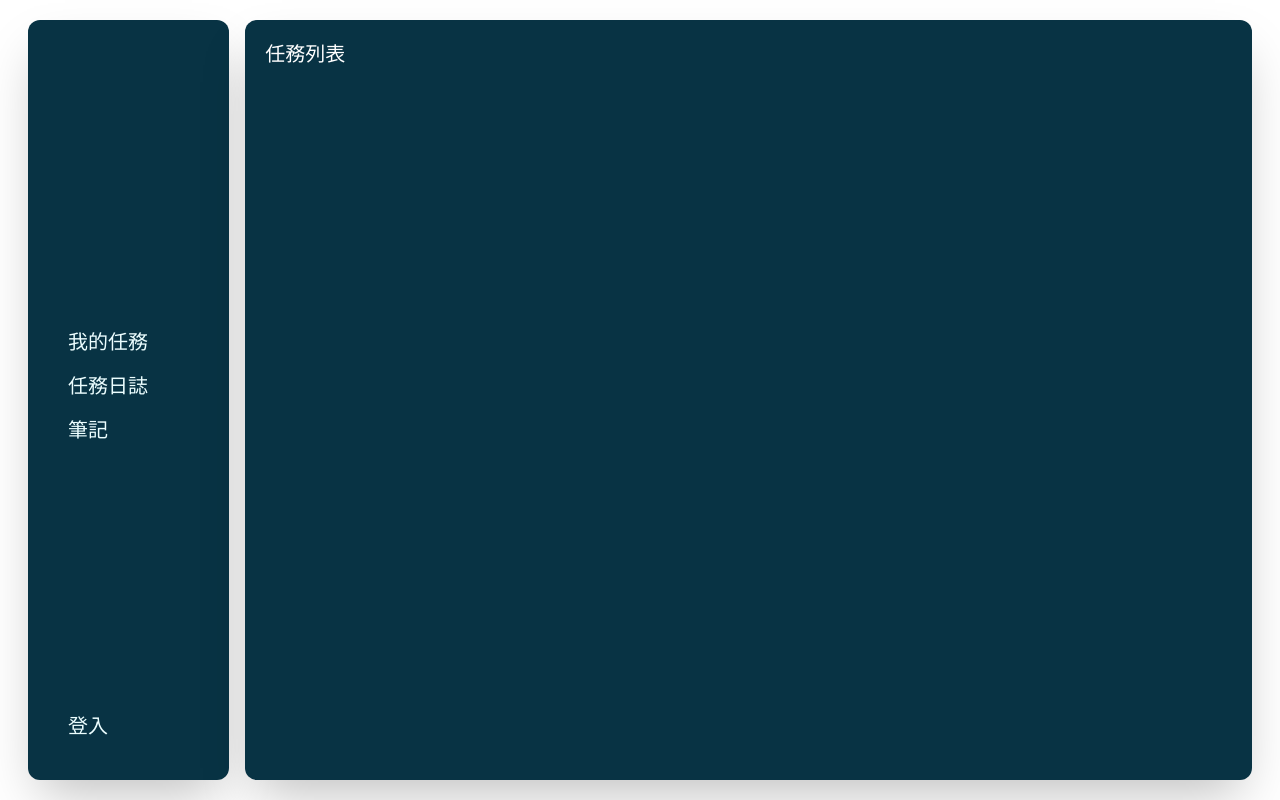
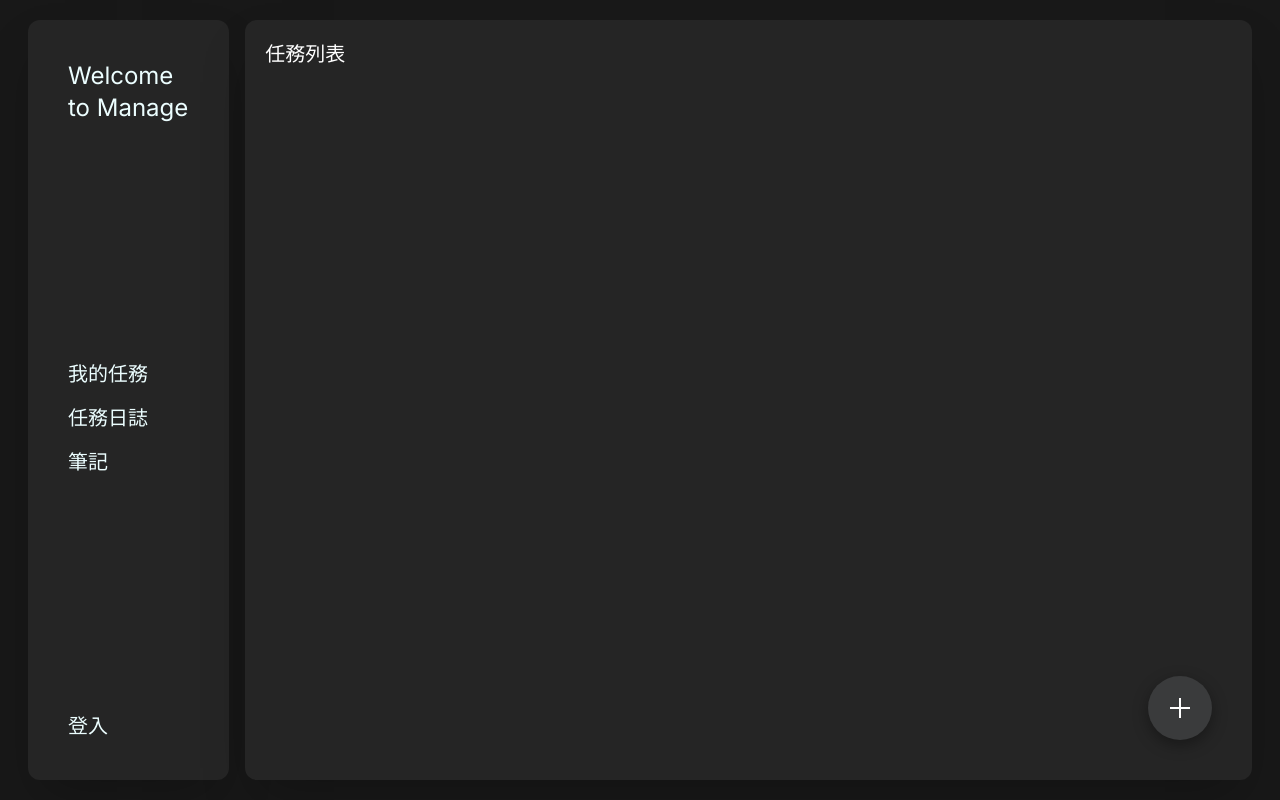
Before and after one commit to gh20000528/manage, a Next.js app: page /task in a window 1280 px wide. Built offline with nearby package versions, Linux system fonts and the light colour scheme.

Commit message:
add user card

```diff
--- a/app/components/board/index.tsx
+++ b/app/components/board/index.tsx
@@ -7,7 +7,7 @@ interface BoardProps {
 
 const Board = ({ children }: BoardProps) => {
     return (
-        <div className="w-5/6 bg-cyan-950 h-full mx-2 rounded-xl shadow-2xl">
+        <div className=" relative w-5/6 board h-full mx-2 rounded-xl shadow-2xl">
             {children}
         </div>
     );
--- /dev/null
+++ b/app/components/card/index.tsx
@@ -0,0 +1,41 @@
+'use client'
+
+import axios from 'axios';
+import { useEffect, useState } from 'react';
+
+export default function Card() {
+    const [card, setCard] = useState([])
+
+    useEffect(() => {
+        const fetchData = async () => {
+            let token = sessionStorage.getItem('data');
+            if (!token) {
+                console.log('No user token found');
+                return null;
+            }
+            token = JSON.parse(token).userToken;
+
+            const res = await axios.post('http://localhost:3000/api/card/usercard', {token})
+
+            console.log(res.data[0].updatedAt);
+
+            setCard(res.data);
+        }
+
+        fetchData()
+    },[])
+
+
+
+    return (
+        <div className='text-white grid grid-cols-4 gap-4 p-10'>
+            {card.map((card: { id: number, title: string, intro: string, updatedAt:string }) => (
+                <div key={card.id} className='card p-5 rounded-2xl relative'>
+                    <h2 className='p-2 text-xl'>{card.title}</h2>
+                    <p className='px-2'>{card.intro}</p>
+                    <p className='absolute right-3 bottom-3 text-sm'>{new Date(card.updatedAt).toLocaleDateString()}</p>
+                </div>
+            ))}
+        </div>
+    )
+}
--- /dev/null
+++ b/app/components/card/newcard.tsx
@@ -0,0 +1,11 @@
+"use client"
+
+import Modal from "../tools/modal";
+
+export default function NewCard () {
+    return (
+        <div className="">
+
+        </div>
+    )
+}
--- a/app/components/sidebar/index.tsx
+++ b/app/components/sidebar/index.tsx
@@ -33,11 +33,12 @@ export default function SideBar() {
             setIsModalOpen(!isModalOpen);
         } else if (e.target.value === '登出'){
             logout()
+
         }
     };
     return (
-        <div className="w-1/6 bg-cyan-950 h-full mx-2 rounded-xl shadow-2xl flex flex-col justify-between">
-            <UserInfo/>
+        <div className="w-1/6 board h-full mx-2 rounded-xl shadow-2xl flex flex-col justify-between">
+            <UserInfo data={user}/>
 
             {isModalOpen && <AuthPage/>}
             <nav className='text-cyan-50 flex flex-col p-10 text-xl'>
--- a/app/components/user/index.tsx
+++ b/app/components/user/index.tsx
@@ -1,10 +1,20 @@
 'use client'
+import { ReactNode } from 'react';
 
-export default function UserInfo() {
+interface Props {
+    data: { userData: userData } | null | undefined;
+}
+
+interface userData {
+    name: string
+}
+
+export default function UserInfo({ data }: Props) {
+
 
     return (
         <div className='text-cyan-50 flex flex-col p-10 text-2xl'>
-            {/* <p>{isLongin? user.userData.name : '還迎來到 Manage'}</p> */}
+             <p>{data ? `${data.userData.name}` : 'Welcome to Manage'}</p>
         </div>
     )
 }
--- a/app/globals.css
+++ b/app/globals.css
@@ -17,7 +17,7 @@
 }
 
 body {
-  /* background-color: #96a2a2;  */
+  background-color: #181818;
 
 }
 
@@ -25,6 +25,18 @@ body {
   overflow-y: scroll;
 }
 
+.board{
+  background-color: #252525;
+}
+
+.card {
+  box-shadow: rgba(0, 0, 0, 0.35) 0px 5px 15px;
+  background-color: #3A3B3C;
+}
+
+.newCardBtn {
+  @apply text-white text-2xl absolute right-10 bottom-10 p-5 card rounded-full
+}
 @layer utilities {
   .text-balance {
     text-wrap: balance;
--- a/app/task/page.tsx
+++ b/app/task/page.tsx
@@ -1,10 +1,26 @@
+"use client"
+
+import { useState } from "react";
 import Board from "../components/board";
+import Card from "../components/card";
+import { GrAdd } from "react-icons/gr";
+import NewCard from '../components/card/newcard';
 
 export default function TaskPage(){
+    const [openModal, setOpenModal] = useState(false)
+
+    const clickHandler = (e: any) => {
+        e.preventDefault()
+        setOpenModal(true)
+    }
     return (
         <Board>
-            <div className="p-5">
+            {openModal && <NewCard />}
+            <div className="p-5 ">
                 <h1 className="text-xl text-white">任務列表</h1>
+                <Card/>
+
+                <button className="newCardBtn" onClick={clickHandler}><GrAdd /></button>
             </div>
         </Board>
     )
--- a/package.json
+++ b/package.json
@@ -31,6 +31,7 @@
     "next": "14.1.0",
     "react": "^18",
     "react-dom": "^18",
+    "react-icons": "^5.0.1",
     "sequelize": "^6.37.1",
     "yup": "^1.3.3"
   },
--- a/pages/api/card/usercard.ts
+++ b/pages/api/card/usercard.ts
@@ -1,17 +1,26 @@
 import { NextApiRequest, NextApiResponse } from 'next';
+import jwt from 'jsonwebtoken';
 import Card from '../../models/card';
+
+
+interface Info {
+    id: number,
+    name: string,
+    email: string,
+}
+
 
 
 export default async function UserCard(req: NextApiRequest, res: NextApiResponse) {
     try {
-        const { userId } = req.body
+        const { token } = req.body
 
-        if (!userId) {
-            return res.status(404).json({ message: 'User not found' })
-        }
-        const cards = await Card.findAll({ where: { userId }})
+        const userInfo = jwt.verify(token, 'secretkey') as Info;
 
-        return res.status(200).json({ cards })
+        const userCard = await Card.findAll({ where: {userId: userInfo.id } })
+        const cardDataValues = userCard.map(card => card.dataValues);
+
+        return res.status(200).json(cardDataValues)
     } catch (error) {
         console.log(error);
         return res.status(500).json({message: "error"})
```
Also changed, not shown: 1 other file (tests, documents, lock files or other folders).
